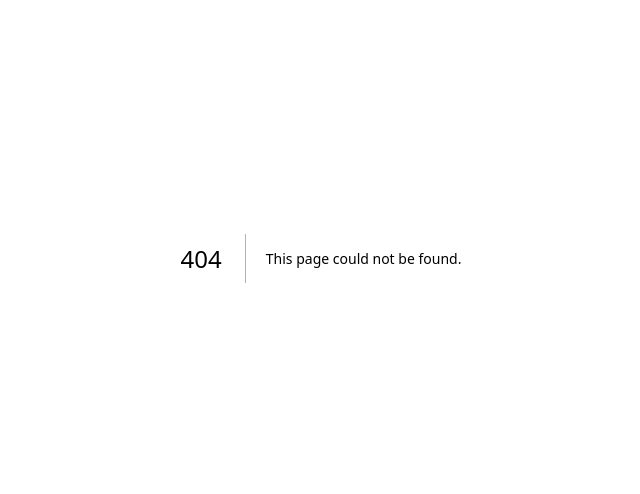
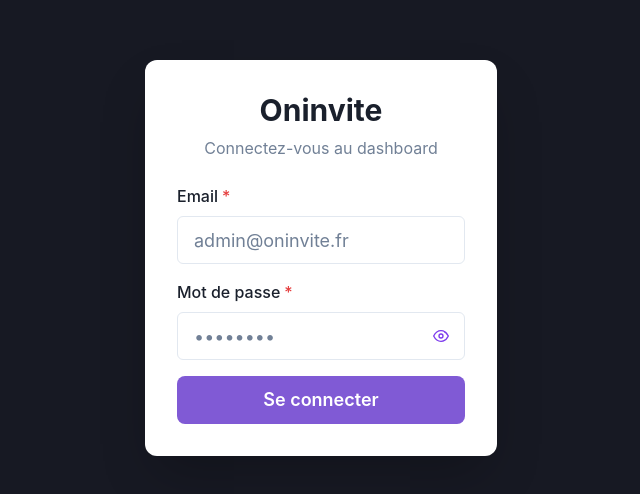
Before and after one commit to Ethan2508/oninvite, a Next.js app in the folder cms/: page /login in a window 1280 px wide. Before the commit this address had no page. Shown: the part 142-636 px from the top of the page, without its empty margins (319-959 px from the left). Built offline with nearby package versions, Linux system fonts and the light colour scheme.

Commit message:
Add authentication to CMS dashboard

```diff
--- a/cms/pages/_app.tsx
+++ b/cms/pages/_app.tsx
@@ -1,5 +1,6 @@
 import type { AppProps } from 'next/app';
 import { ChakraProvider, extendTheme } from '@chakra-ui/react';
+import { SessionProvider } from 'next-auth/react';
 
 // Theme personnalisé SaveTheDate
 const theme = extendTheme({
@@ -64,10 +65,12 @@
   },
 });
 
-export default function App({ Component, pageProps }: AppProps) {
+export default function App({ Component, pageProps: { session, ...pageProps } }: AppProps) {
   return (
-    <ChakraProvider theme={theme}>
-      <Component {...pageProps} />
-    </ChakraProvider>
+    <SessionProvider session={session}>
+      <ChakraProvider theme={theme}>
+        <Component {...pageProps} />
+      </ChakraProvider>
+    </SessionProvider>
   );
 }
--- /dev/null
+++ b/cms/pages/login.tsx
@@ -0,0 +1,117 @@
+import { useState } from 'react';
+import { signIn } from 'next-auth/react';
+import { useRouter } from 'next/router';
+import {
+  Box,
+  Button,
+  Container,
+  FormControl,
+  FormLabel,
+  Heading,
+  Input,
+  VStack,
+  Text,
+  useToast,
+  InputGroup,
+  InputRightElement,
+  IconButton,
+} from '@chakra-ui/react';
+import { FiEye, FiEyeOff } from 'react-icons/fi';
+
+export default function LoginPage() {
+  const router = useRouter();
+  const toast = useToast();
+  const [email, setEmail] = useState('');
+  const [password, setPassword] = useState('');
+  const [showPassword, setShowPassword] = useState(false);
+  const [isLoading, setIsLoading] = useState(false);
+
+  const handleSubmit = async (e: React.FormEvent) => {
+    e.preventDefault();
+    setIsLoading(true);
+
+    const result = await signIn('credentials', {
+      email,
+      password,
+      redirect: false,
+    });
+
+    setIsLoading(false);
+
+    if (result?.error) {
+      toast({
+        title: 'Erreur de connexion',
+        description: 'Email ou mot de passe incorrect',
+        status: 'error',
+        duration: 3000,
+      });
+    } else {
+      router.push('/dashboard');
+    }
+  };
+
+  return (
+    <Box minH="100vh" bg="gray.900" display="flex" alignItems="center">
+      <Container maxW="sm">
+        <Box bg="white" p={8} borderRadius="xl" boxShadow="2xl">
+          <VStack spacing={6}>
+            <Box textAlign="center">
+              <Heading size="lg" color="gray.800">
+                Oninvite
+              </Heading>
+              <Text color="gray.500" mt={2}>
+                Connectez-vous au dashboard
+              </Text>
+            </Box>
+
+            <form onSubmit={handleSubmit} style={{ width: '100%' }}>
+              <VStack spacing={4}>
+                <FormControl isRequired>
+                  <FormLabel>Email</FormLabel>
+                  <Input
+                    type="email"
+                    value={email}
+                    onChange={(e) => setEmail(e.target.value)}
+                    placeholder="admin@oninvite.fr"
+                    size="lg"
+                  />
+                </FormControl>
+
+                <FormControl isRequired>
+                  <FormLabel>Mot de passe</FormLabel>
+                  <InputGroup size="lg">
+                    <Input
+                      type={showPassword ? 'text' : 'password'}
+                      value={password}
+                      onChange={(e) => setPassword(e.target.value)}
+                      placeholder="••••••••"
+                    />
+                    <InputRightElement>
+                      <IconButton
+                        aria-label={showPassword ? 'Masquer' : 'Afficher'}
+                        icon={showPassword ? <FiEyeOff /> : <FiEye />}
+                        variant="ghost"
+                        onClick={() => setShowPassword(!showPassword)}
+                      />
+                    </InputRightElement>
+                  </InputGroup>
+                </FormControl>
+
+                <Button
+                  type="submit"
+                  colorScheme="purple"
+                  size="lg"
+                  width="100%"
+                  isLoading={isLoading}
+                  loadingText="Connexion..."
+                >
+                  Se connecter
+                </Button>
+              </VStack>
+            </form>
+          </VStack>
+        </Box>
+      </Container>
+    </Box>
+  );
+}
```
Also changed, not shown: cms/middleware.ts (added, +14 -0 lines), cms/pages/api/auth/[...nextauth].ts (added, +39 -0 lines), 1 other file (tests, documents, lock files or other folders).
